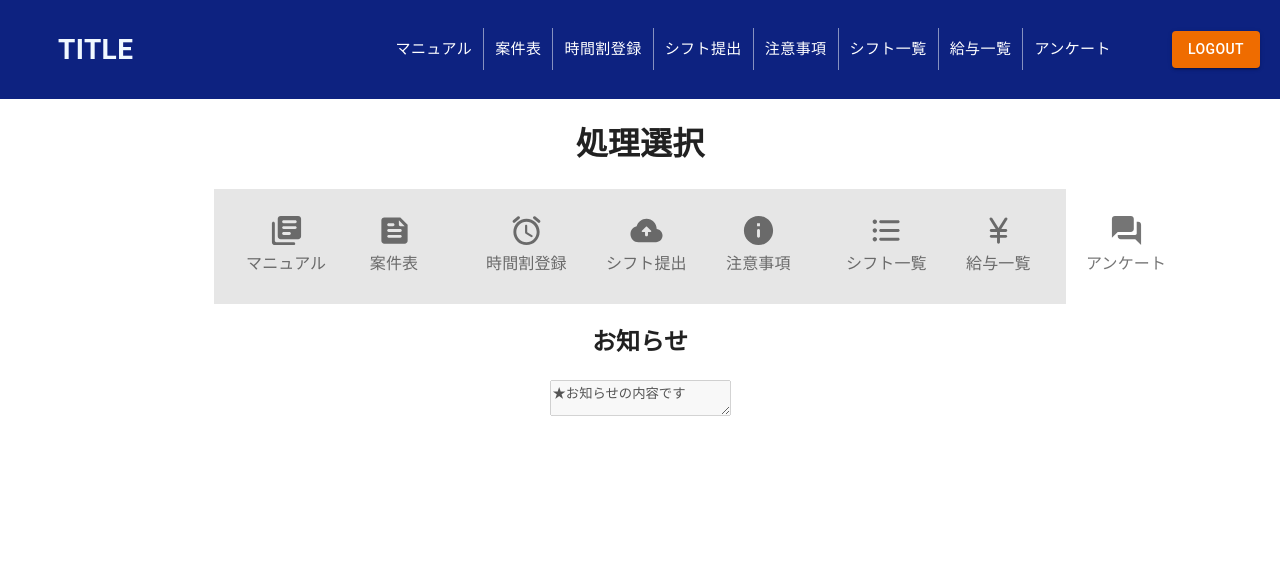
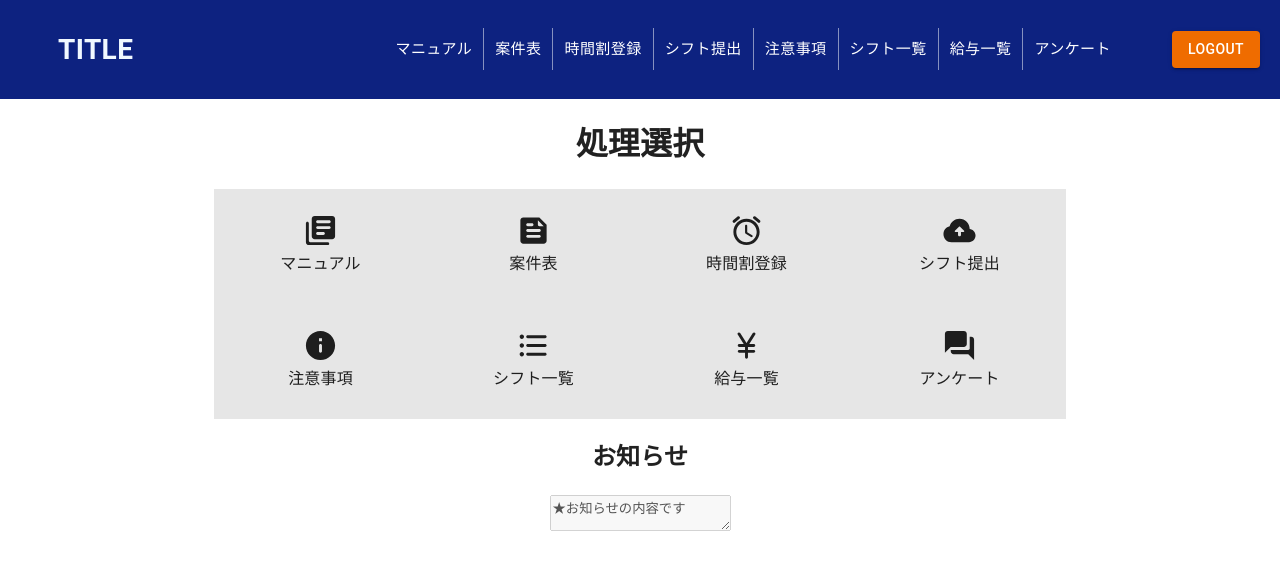
Before and after one commit to curoshiba/main, a React (Create React App) app: page /main in a window 1280 px wide. Shown: the top 570 px of the page. Built offline with nearby package versions, Linux system fonts and the light colour scheme.

Commit message:
main.js fix

```diff
--- a/src/view/main.jsx
+++ b/src/view/main.jsx
@@ -12,7 +12,7 @@ import QuestionAnswerRoundedIcon from "@mui/icons-material/QuestionAnswerRounded
 import List from "@mui/material/List";
 import ListItem from "@mui/material/ListItem";
 import ListItemButton from "@mui/material/ListItemButton";
-import ListItemIcon from "@mui/material/ListItemIcon";
+
 import ListItemText from "@mui/material/ListItemText";
 
 //main画面のcssプロパティ
@@ -23,111 +23,87 @@ const mainStyle = {
 const iconStyle = {
   display: "flex",
   flexDirection: "column",
-  alignItems: "center"
-};
-
-const ItemButtonStyle = {
-  display: "flex",
-  alignItems: "center"
+  alignItems: "center",
+  width: "120px"
 };
 
 export const Main = () => {
   return (
     <>
       <Header />
-      <h1 style={{ textAlign: "center" }}>処理選択</h1>
+      <h1 style={mainStyle}>処理選択</h1>
       <Container maxWidth="md">
         <CssBaseline />
-        <Box
+
+        <List
           sx={{
             backgroundColor: "#e6e6e6",
             width: "100%",
-            maxWidth: 1000,
-            Height: 600
-          }}
-        >
-          <List
-            sx={{
             display: "flex",
-              flexwrap: "wrap",
             justifycontent: "center",
             alignItems: "center"
           }}
         >
-            <ListItem style={{ display: "block" }}>
-              <ListItemButton
-                style={ItemButtonStyle}
-                href="manual"
-                component="a"
-              >
-                <ListItemIcon sx={iconStyle}>
+          <ListItem>
+            <ListItemButton href="manual" component="a" sx={iconStyle}>
               <LibraryBooksRoundedIcon fontSize="large" />
               <ListItemText primary="マニュアル" />
-                </ListItemIcon>
             </ListItemButton>
           </ListItem>
           <ListItem>
-              <ListItemButton sx={ItemButtonStyle} component="a">
-                <ListItemIcon sx={iconStyle}>
+            <ListItemButton href="/" component="a" sx={iconStyle}>
               <FeedRoundedIcon fontSize="large" />
               <ListItemText primary="案件表" />
-                </ListItemIcon>
             </ListItemButton>
           </ListItem>
           <ListItem>
-              <ListItemButton sx={ItemButtonStyle} component="a">
-                <ListItemIcon sx={iconStyle}>
+            <ListItemButton href="/" component="a" sx={iconStyle}>
               <AccessAlarmsRoundedIcon fontSize="large" />
               <ListItemText primary="時間割登録" />
-                </ListItemIcon>
             </ListItemButton>
           </ListItem>
           <ListItem>
-              <ListItemButton
-                sx={ItemButtonStyle}
-                href="shiftlist"
-                component="a"
-              >
-                <ListItemIcon sx={iconStyle}>
+            <ListItemButton href="shiftlist" component="a" sx={iconStyle}>
               <BackupRoundedIcon fontSize="large" />
               <ListItemText primary="シフト提出" />
-                </ListItemIcon>
+            </ListItemButton>
+          </ListItem>
+        </List>
+        <List
+          sx={{
+            backgroundColor: "#e6e6e6",
+            width: "100%",
+            display: "flex",
+            justifycontent: "center",
+            alignItems: "center"
+          }}
+        >
+          <ListItem>
+            <ListItemButton href="/" component="a" sx={iconStyle}>
+              <InfoRoundedIcon fontSize="large" />
+              <ListItemText primary="注意事項" />
             </ListItemButton>
           </ListItem>
           <ListItem>
-              <ListItemButton sx={ItemButtonStyle} component="a">
-                <ListItemIcon sx={iconStyle}>
-                  <InfoRoundedIcon fontSize="large" />
-                  <ListItemText primary="注意事項" />
-                </ListItemIcon>
+            <ListItemButton href="/" component="a" sx={iconStyle}>
+              <FormatListBulletedRoundedIcon fontSize="large" />
+              <ListItemText primary="シフト一覧" />
             </ListItemButton>
           </ListItem>
           <ListItem>
-              <ListItemButton sx={ItemButtonStyle} component="a">
-                <ListItemIcon sx={iconStyle}>
-                  <FormatListBulletedRoundedIcon fontSize="large" />
-                  <ListItemText primary="シフト一覧" />
-                </ListItemIcon>
+            <ListItemButton href="salary" component="a" sx={iconStyle}>
+              <CurrencyYenRoundedIcon fontSize="large" />
+              <ListItemText primary="給与一覧" />
             </ListItemButton>
           </ListItem>
           <ListItem>
-              <ListItemButton sx={ItemButtonStyle} href="salary" component="a">
-                <ListItemIcon sx={iconStyle}>
-                  <CurrencyYenRoundedIcon fontSize="large" />
-                  <ListItemText primary="給与一覧" />
-                </ListItemIcon>
-              </ListItemButton>
-            </ListItem>
-            <ListItem>
-              <ListItemButton sx={ItemButtonStyle} component="a">
-                <ListItemIcon sx={iconStyle}>
+            <ListItemButton href="/" component="a" sx={iconStyle}>
               <QuestionAnswerRoundedIcon fontSize="large" />
               <ListItemText primary="アンケート" />
-                </ListItemIcon>
             </ListItemButton>
           </ListItem>
         </List>
-        </Box>
+
         <div className="Notice" style={mainStyle}>
           <h2>お知らせ</h2>
           <textarea className="NoticeArea" disabled>
```
Lines whose indentation alone changed are shown as unchanged.
